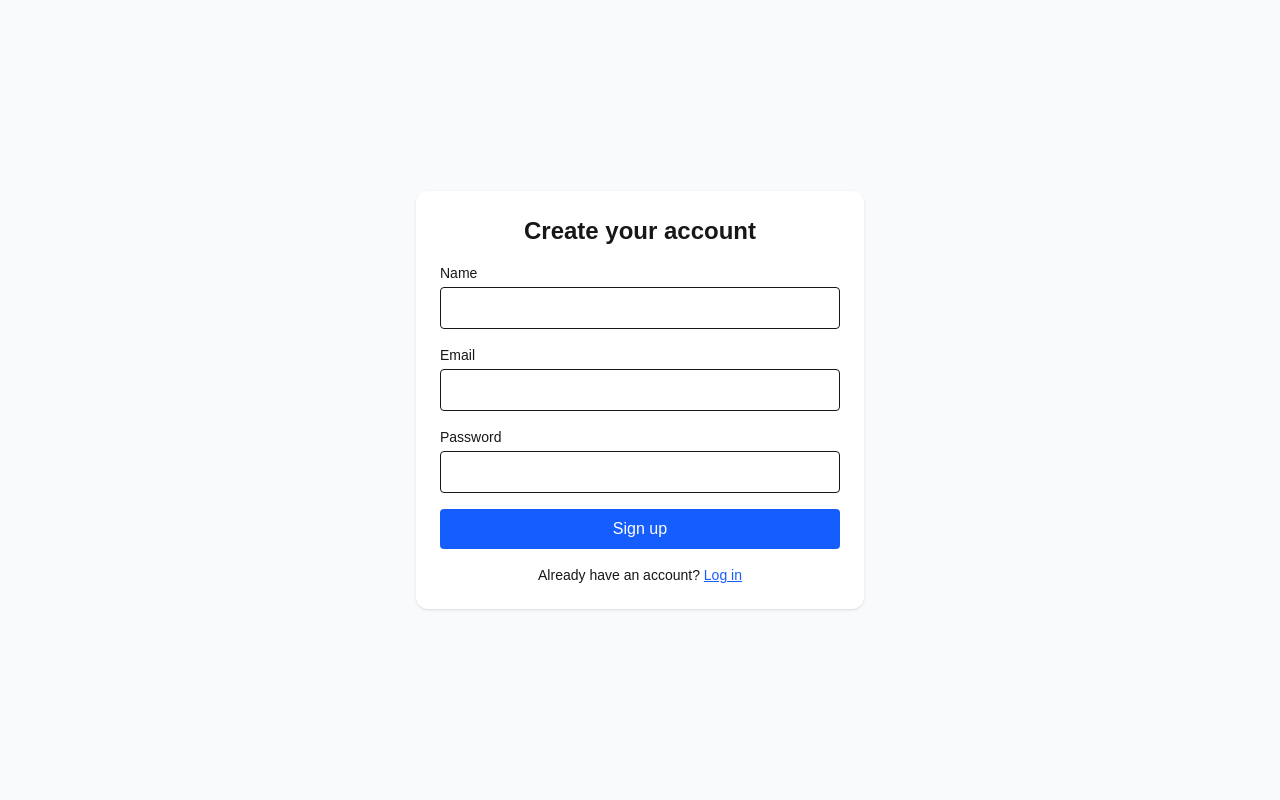
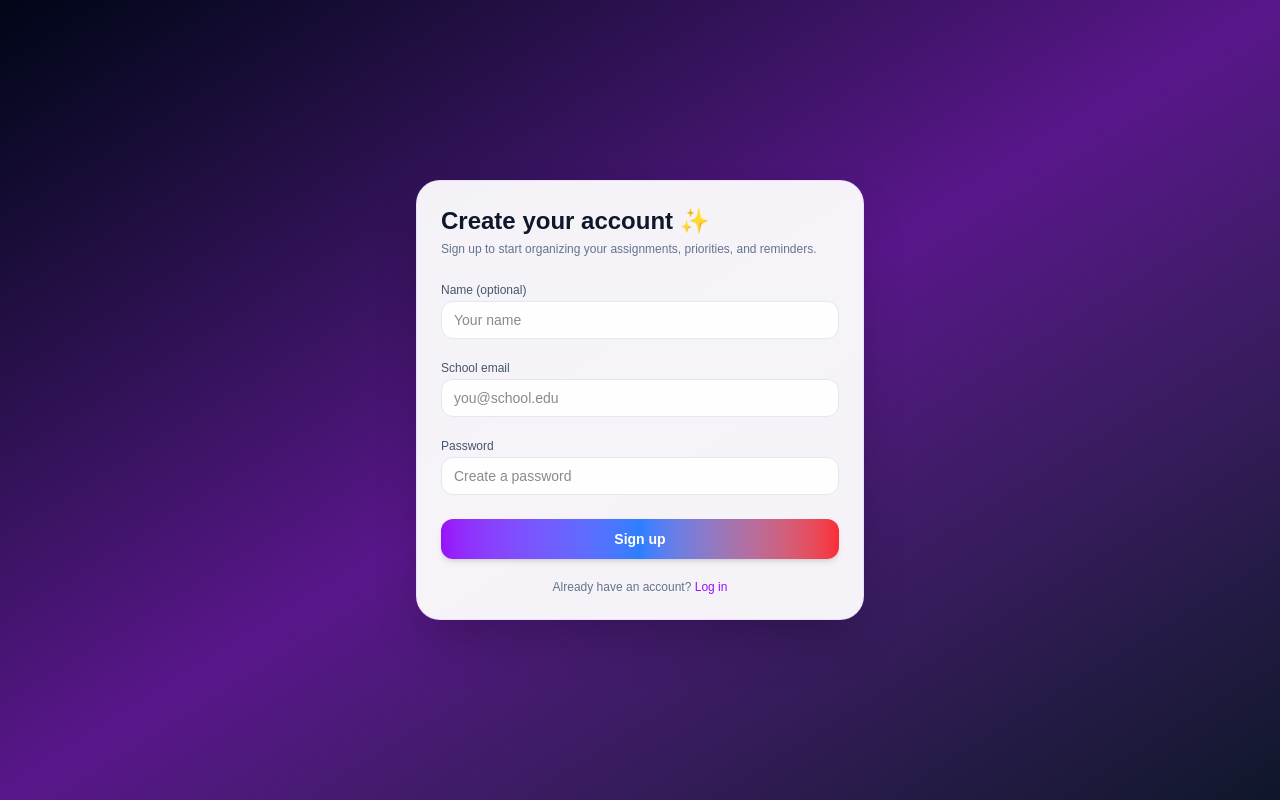
Before and after one commit to gdsmothers/campus-task-manager, a Next.js app: page /register in a window 1280 px wide. Built offline with nearby package versions, Linux system fonts and the light colour scheme.

Commit message:
added a landing page and updating login and register ui pages

```diff
--- a/src/app/globals.css
+++ b/src/app/globals.css
@@ -1,10 +1,13 @@
 @import "tailwindcss";
 
+/* Always use light mode for the app */
 :root {
+  color-scheme: light;
   --background: #ffffff;
   --foreground: #171717;
 }
 
+/* Tailwind v4 theme variables */
 @theme inline {
   --color-background: var(--background);
   --color-foreground: var(--foreground);
@@ -12,20 +15,11 @@
   --font-mono: var(--font-geist-mono);
 }
 
-@media (prefers-color-scheme: dark) {
-  :root {
-    --background: #0a0a0a;
-    --foreground: #ededed;
-  }
-}
-
+/* Base body styles – let pages control their own backgrounds */
 body {
+  margin: 0;
+  min-height: 100vh;
   background: var(--background);
   color: var(--foreground);
   font-family: Arial, Helvetica, sans-serif;
 }
-
-/* Disable system dark mode styles */
-:root {
-  color-scheme: light;
-}
--- a/src/app/login/page.tsx
+++ b/src/app/login/page.tsx
@@ -1,17 +1,74 @@
+import Link from "next/link";
+
 export default function LoginPage() {
-  // keep your handlers / state as before
+  return (
+    <div className="min-h-screen bg-gradient-to-br from-slate-950 via-purple-900 to-slate-900 flex items-center justify-center px-6">
+      <div className="w-full max-w-md rounded-3xl bg-white/95 shadow-2xl border border-purple-200/70 p-6 space-y-5">
+        <div className="space-y-1">
+          <h1 className="text-2xl font-bold text-slate-900">
+            Welcome back 👋
+          </h1>
+          <p className="text-xs text-slate-500">
+            Log in to access your Campus Task Manager dashboard.
+          </p>
+        </div>
 
-  return (
-    <div className="min-h-screen bg-gradient-to-br from-slate-950 via-purple-900 to-slate-900 flex items-center justify-center px-4">
-      <div className="max-w-md w-full rounded-3xl bg-white/90 shadow-xl border border-purple-200/60 p-6 space-y-4">
-        <h1 className="text-2xl font-semibold text-slate-900">
-          Welcome back
-        </h1>
-        <p className="text-xs text-slate-500">
-          Sign in to your Campus Task Manager account to view your dashboard.
+        <form
+          action="/api/login"
+          method="POST"
+          className="space-y-4 mt-3"
+        >
+          <div className="space-y-1">
+            <label
+              htmlFor="email"
+              className="text-xs font-medium text-slate-600"
+            >
+              School email
+            </label>
+            <input
+              id="email"
+              name="email"
+              type="email"
+              required
+              className="w-full rounded-xl border border-slate-200 px-3 py-2 text-sm bg-white/90 focus:outline-none focus:ring-2 focus:ring-purple-400 focus:border-purple-400"
+              placeholder="you@school.edu"
+            />
+          </div>
+
+          <div className="space-y-1">
+            <label
+              htmlFor="password"
+              className="text-xs font-medium text-slate-600"
+            >
+              Password
+            </label>
+            <input
+              id="password"
+              name="password"
+              type="password"
+              required
+              className="w-full rounded-xl border border-slate-200 px-3 py-2 text-sm bg-white/90 focus:outline-none focus:ring-2 focus:ring-purple-400 focus:border-purple-400"
+              placeholder="••••••••"
+            />
+          </div>
+
+          <button
+            type="submit"
+            className="w-full mt-2 rounded-xl bg-gradient-to-r from-purple-600 via-blue-500 to-red-500 text-white text-sm font-semibold px-4 py-2.5 shadow-md hover:opacity-90"
+          >
+            Log in
+          </button>
+        </form>
+
+        <p className="text-xs text-slate-500 text-center">
+          Don&apos;t have an account?{" "}
+          <Link
+            href="/register"
+            className="text-purple-600 font-medium hover:underline"
+          >
+            Create one
+          </Link>
         </p>
-
-        {/* your actual <form> goes here, with email/password inputs */}
       </div>
     </div>
   );
--- a/src/app/register/page.tsx
+++ b/src/app/register/page.tsx
@@ -1,88 +1,91 @@
-"use client";
-
-import { useState } from "react";
-import { useRouter } from "next/navigation";
+import Link from "next/link";
 
 export default function RegisterPage() {
-  const router = useRouter();
-  const [form, setForm] = useState({ name: "", email: "", password: "" });
-  const [error, setError] = useState("");
+  return (
+    <div className="min-h-screen bg-gradient-to-br from-slate-950 via-purple-900 to-slate-900 flex items-center justify-center px-6">
+      <div className="w-full max-w-md rounded-3xl bg-white/95 shadow-2xl border border-purple-200/70 p-6 space-y-5">
+        <div className="space-y-1">
+          <h1 className="text-2xl font-bold text-slate-900">
+            Create your account ✨
+          </h1>
+          <p className="text-xs text-slate-500">
+            Sign up to start organizing your assignments, priorities, and reminders.
+          </p>
+        </div>
 
-  async function handleSubmit(e: React.FormEvent) {
-    e.preventDefault();
-    setError("");
-    try {
-      const res = await fetch("/api/register", {
-        method: "POST",
-        headers: { "Content-Type": "application/json" },
-        body: JSON.stringify(form),
-      });
-      const data = await res.json();
-
-      if (!res.ok) {
-        setError(data.error || "Registration failed");
-        return;
-      }
-
-      router.push("/dashboard");
-    } catch {
-      setError("Something went wrong. Try again.");
-    }
-  }
-
-  return (
-    <div className="min-h-screen flex items-center justify-center bg-slate-50">
         <form
-        onSubmit={handleSubmit}
-        className="bg-white p-6 rounded-xl shadow w-full max-w-md space-y-4"
+          action="/api/register"
+          method="POST"
+          className="space-y-4 mt-3"
         >
-        <h1 className="text-2xl font-semibold text-center">Create your account</h1>
-
-        {error && <p className="text-sm text-red-600">{error}</p>}
-
-        <div>
-          <label className="block text-sm mb-1">Name</label>
+          <div className="space-y-1">
+            <label
+              htmlFor="name"
+              className="text-xs font-medium text-slate-600"
+            >
+              Name (optional)
+            </label>
             <input
-            className="w-full border rounded px-3 py-2"
-            value={form.name}
-            onChange={(e) => setForm({ ...form, name: e.target.value })}
+              id="name"
+              name="name"
+              type="text"
+              className="w-full rounded-xl border border-slate-200 px-3 py-2 text-sm bg-white/90 focus:outline-none focus:ring-2 focus:ring-purple-400 focus:border-purple-400"
+              placeholder="Your name"
             />
           </div>
 
-        <div>
-          <label className="block text-sm mb-1">Email</label>
+          <div className="space-y-1">
+            <label
+              htmlFor="email"
+              className="text-xs font-medium text-slate-600"
+            >
+              School email
+            </label>
             <input
-            className="w-full border rounded px-3 py-2"
+              id="email"
+              name="email"
               type="email"
-            value={form.email}
-            onChange={(e) => setForm({ ...form, email: e.target.value })}
+              required
+              className="w-full rounded-xl border border-slate-200 px-3 py-2 text-sm bg-white/90 focus:outline-none focus:ring-2 focus:ring-purple-400 focus:border-purple-400"
+              placeholder="you@school.edu"
             />
           </div>
 
-        <div>
-          <label className="block text-sm mb-1">Password</label>
+          <div className="space-y-1">
+            <label
+              htmlFor="password"
+              className="text-xs font-medium text-slate-600"
+            >
+              Password
+            </label>
             <input
-            className="w-full border rounded px-3 py-2"
+              id="password"
+              name="password"
               type="password"
-            value={form.password}
-            onChange={(e) => setForm({ ...form, password: e.target.value })}
+              required
+              className="w-full rounded-xl border border-slate-200 px-3 py-2 text-sm bg-white/90 focus:outline-none focus:ring-2 focus:ring-purple-400 focus:border-purple-400"
+              placeholder="Create a password"
             />
           </div>
 
           <button
             type="submit"
-          className="w-full bg-blue-600 text-white rounded py-2 font-medium hover:bg-blue-700"
+            className="w-full mt-2 rounded-xl bg-gradient-to-r from-purple-600 via-blue-500 to-red-500 text-white text-sm font-semibold px-4 py-2.5 shadow-md hover:opacity-90"
           >
             Sign up
           </button>
+        </form>
 
-        <p className="text-sm text-center">
+        <p className="text-xs text-slate-500 text-center">
           Already have an account?{" "}
-          <a href="/login" className="text-blue-600 underline">
+          <Link
+            href="/login"
+            className="text-purple-600 font-medium hover:underline"
+          >
             Log in
-          </a>
+          </Link>
         </p>
-      </form>
+      </div>
     </div>
   );
 }
```
Also changed, not shown: src/app/page.tsx (+38 -59 lines). Lines whose indentation alone changed are shown as unchanged.
